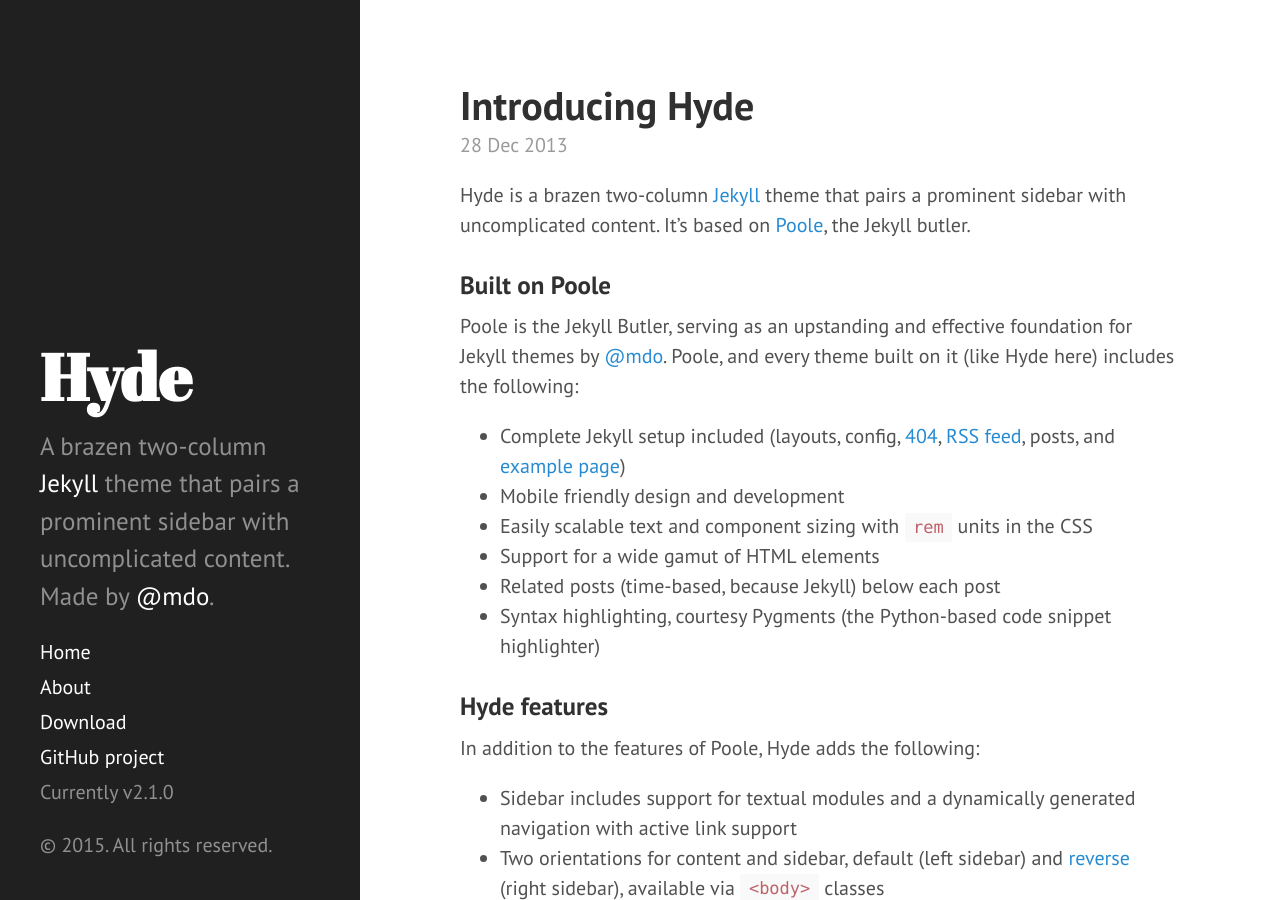
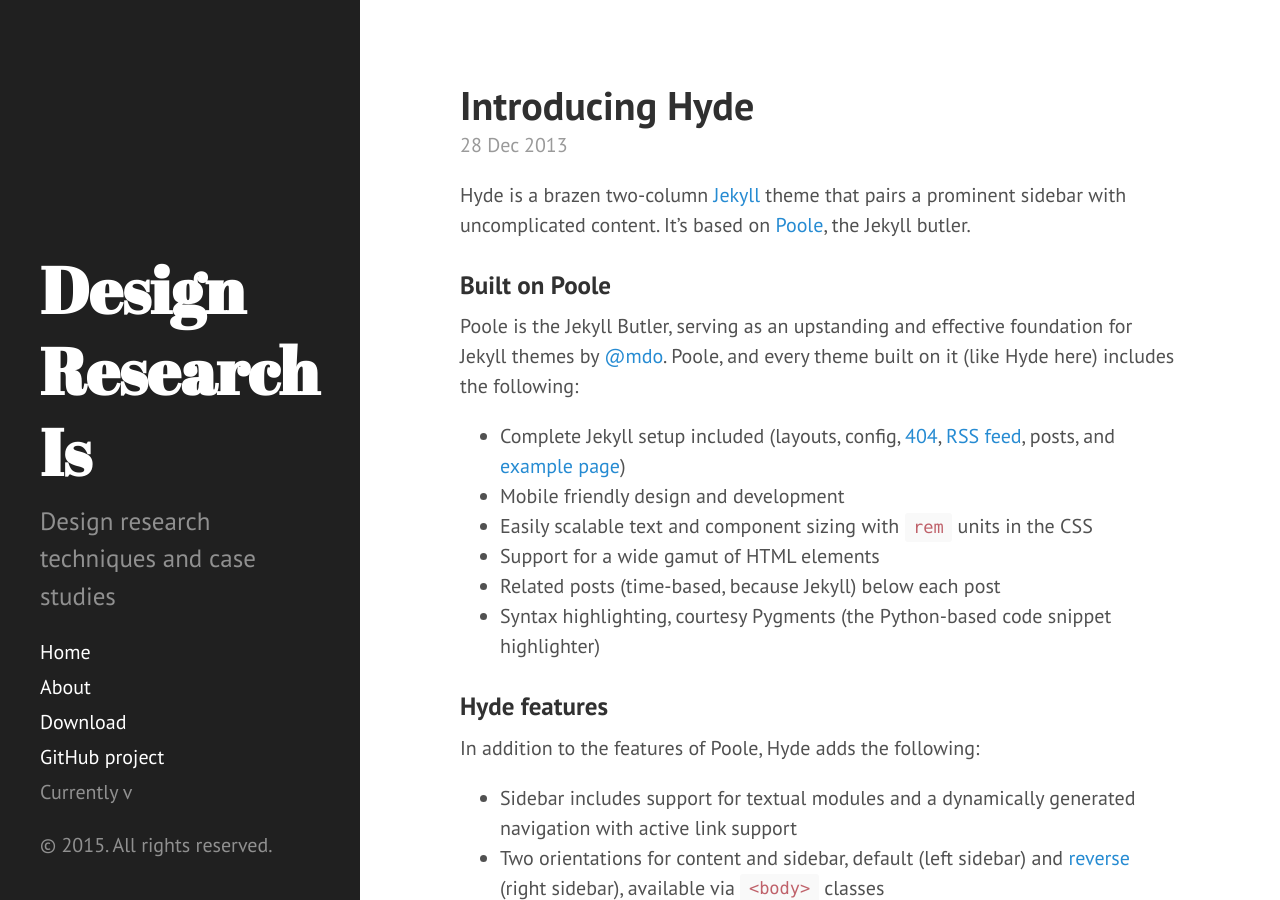
Before and after one commit to codesignlab/design-research, a Jekyll site: the page built from index.html, in a window 1280 px wide and 900 px high. Built offline with Jekyll 4.4.1, drawn with Linux system fonts in a browser that asks for light colours; Markdown is read by kramdown in place of the engine named in the settings; the list of posts is cut into pages by our own code.

Commit message:
Update config file

```diff
--- a/_config.yml
+++ b/_config.yml
@@ -7,20 +7,19 @@
 relative_permalinks: true
 
 # Setup
-title:            Hyde
-tagline:          'A Jekyll theme'
-description:      'A brazen two-column <a href="http://jekyllrb.com" target="_blank">Jekyll</a> theme that pairs a prominent sidebar with uncomplicated content. Made by <a href="https://twitter.com/mdo" target="_blank">@mdo</a>.'
-url:              http://hyde.getpoole.com
+title:            Design Research Is
+tagline:          'Design research techniques and case studies'
+description:      'Design research techniques and case studies'
+url:              http://heyitsolivia.github.io/design-research
 baseurl:          /design-research/
 
 author:
-  name:           'Mark Otto'
-  url:            https://twitter.com/mdo
+  name:
+  url:
 
 paginate:         5
 
 # Custom vars
-version:          2.1.0
 
 github:
-  repo:           https://github.com/poole/hyde
+  repo:           https://github.com/heyitsolivia/design-research
```
